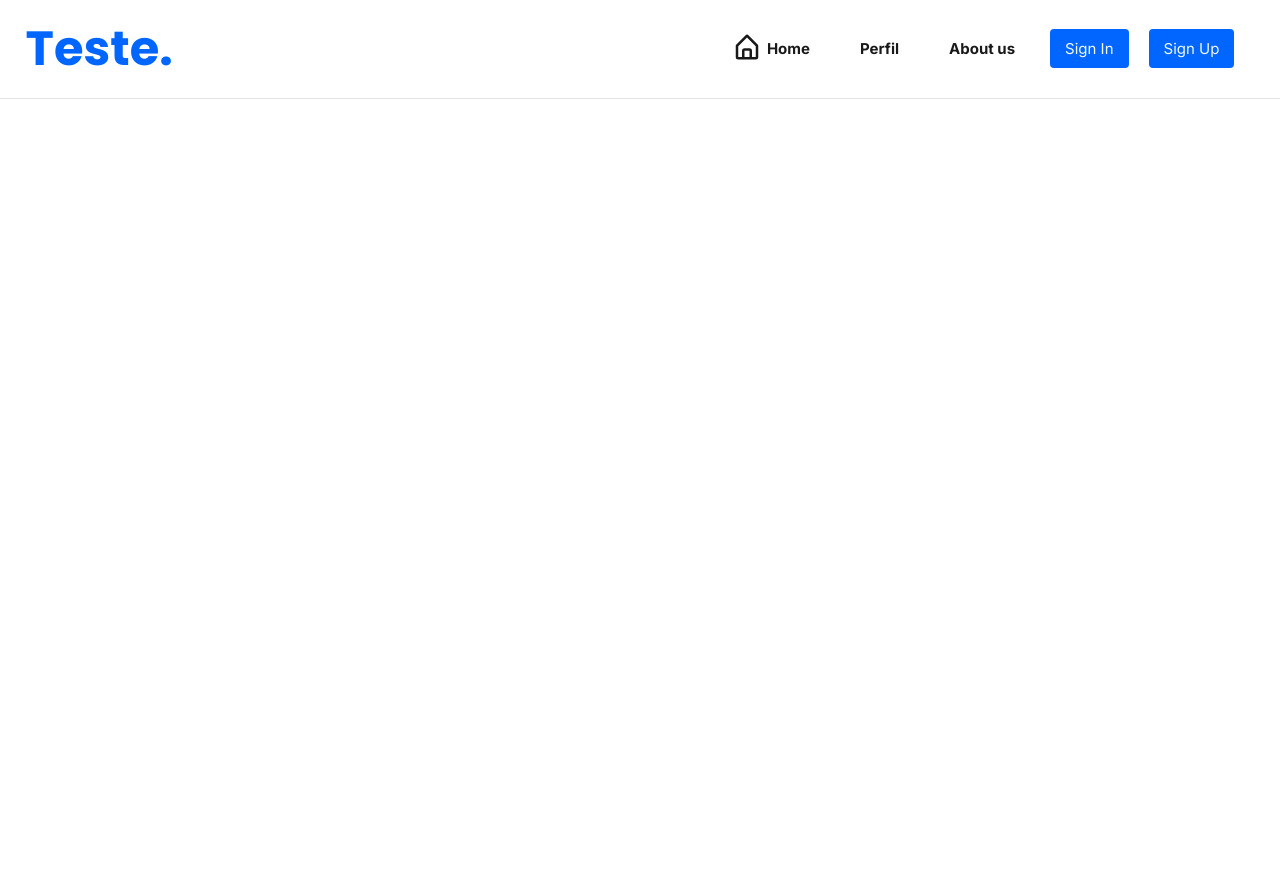
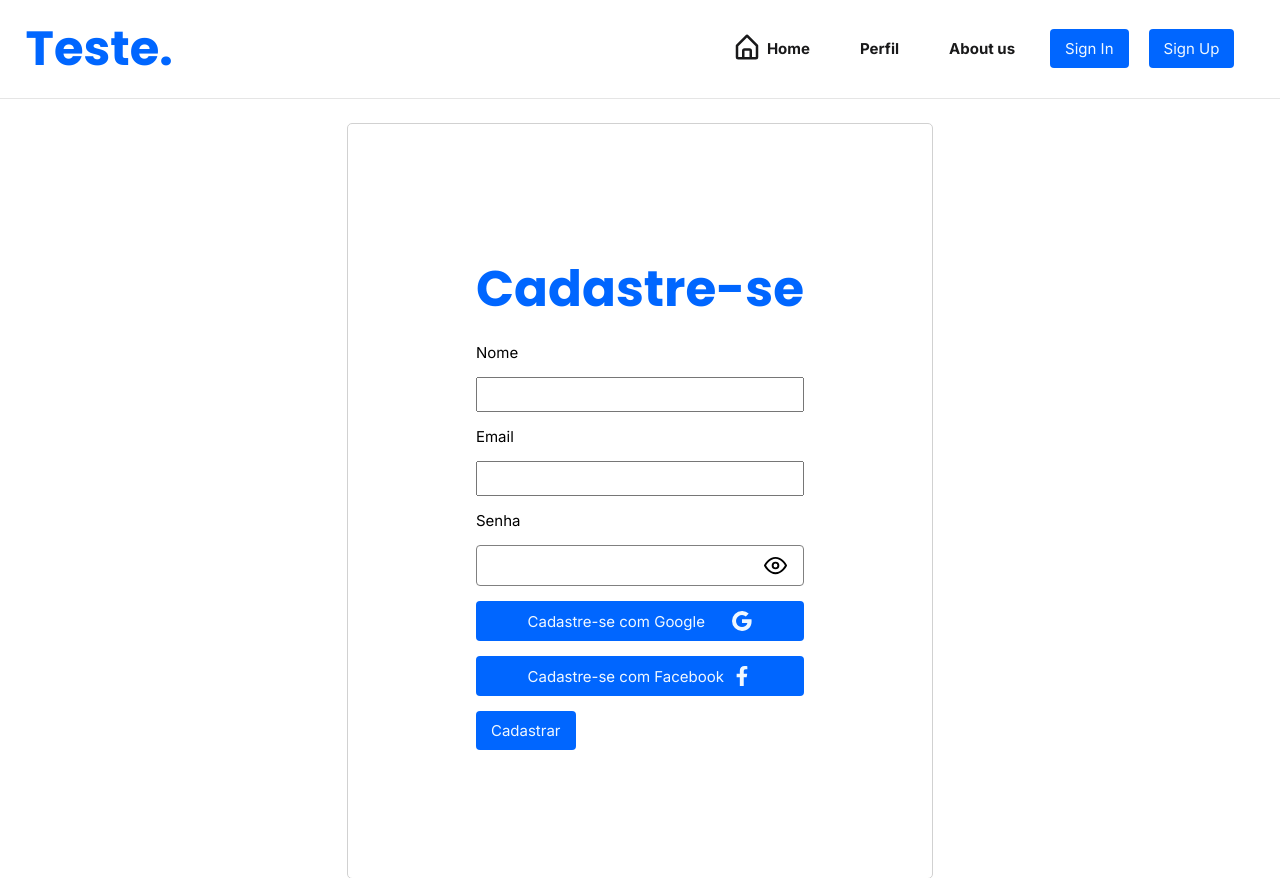
Before and after one commit to EdreyC/treino-react, a React (Create React App) app: page /signup in a window 1280 px wide. Before the commit the page ends 800 px from the top, so only its background shows below. Built offline with nearby package versions, Linux system fonts and the light colour scheme.

Commit message:
tela signup

```diff
--- a/src/components/button.tsx
+++ b/src/components/button.tsx
@@ -3,7 +3,7 @@ import '../styles/button.css'
 
 type ButtonProps = ButtonHTMLAttributes<HTMLButtonElement>;
 
-export default function ButtonAzulzinho(props: ButtonProps){
+export default function Button(props: ButtonProps){
     return(
         <button className="button"{...props}/>
     )
--- a/src/components/navbar.tsx
+++ b/src/components/navbar.tsx
@@ -1,7 +1,7 @@
 import React from "react";
 import { Link } from "react-router-dom";
 import '../styles/navbar.css'
-import ButtonAzulzinho from '../components/button'
+import Button from '../components/button'
 
 import { BiHomeAlt } from "react-icons/bi";
 
@@ -24,16 +24,15 @@ function NavBar(){
           <Link className="Link" to='/Profile'>Perfil</Link>
           <Link className="Link"to='/aboutus'>About us</Link>
 
+
           <Link to='/Signin'>
-            <ButtonAzulzinho>Sign In</ButtonAzulzinho>
+            <Button>Sign In</Button>
           </Link>
 
 
           <Link to='/Signup'>
-            <ButtonAzulzinho>Sign Up</ButtonAzulzinho>
+            <Button>Sign Up</Button>
           </Link>
-
-
 
       </div>
     </div>
--- a/src/pages/aboutus.tsx
+++ b/src/pages/aboutus.tsx
@@ -7,7 +7,7 @@ function AboutUs() {
     return (
         <div>
             <div className="container">
-                <h1>Sobre Nós</h1>
+                <h1 className="aboutus-text">Sobre Nós</h1>
 
 
                 <div className="content">
--- a/src/pages/profile.tsx
+++ b/src/pages/profile.tsx
@@ -1,10 +1,16 @@
+import { NOMEM } from "dns";
 import React from "react";
 import { Link } from "react-router-dom";
 
 
 function Profile(){
+
+
     return(
         <div>
+          <div>
+
+          </div>
 
         </div>
     )
--- a/src/pages/signup.tsx
+++ b/src/pages/signup.tsx
@@ -1,17 +1,56 @@
 import React from "react";
 import '../styles/signup.css'
+import { FiEye } from "react-icons/fi";
+import { FiEyeOff } from "react-icons/fi";
+import { BsGoogle } from 'react-icons/bs';
+import { FaFacebookF } from 'react-icons/fa';
+
+import Button from '../components/button'
+
+function SignUp() {
+    return (
+        <div className="container">
+            <div className="box">
+                <h1 className="title">Cadastre-se</h1>
+                <div className="form">
+
+                    <label htmlFor="nome">Nome</label>
+                    <input className="input" type="text" name="nome" id="" />
 
 
-function SignUp (){
-    return(
-       <div>
-           <div>
-               <h1></h1>
-               <input type="text" />
-               <input type="text" name="" id="" />
-               <button></button>
-           </div>
-       </div>
+                    <label htmlFor="email">Email</label>
+
+                    <input className="input" type="text" name="email" id="" />
+
+
+
+                    <label htmlFor="senha">Senha</label>
+
+                    <div className="box-pass">
+                        <input className="pass" type="text" name="senha" id="" />
+                        <button className="eyebutton" >
+                            <FiEye className="eyeicon" size={23}></FiEye></button>
+
+                    </div>
+
+
+                    <Button>
+                        Cadastre-se com Google
+                        <BsGoogle size={20} className="Google"></BsGoogle>
+                    </Button>
+                    <Button>
+                        Cadastre-se com Facebook
+                        <FaFacebookF size={20} className="Facebook"></FaFacebookF>
+                    </Button>
+
+                    <div className="">
+                        <Button>Cadastrar</Button>
+                    </div>
+
+                    </div>
+            </div>
+
+        </div>
     )
 }
 
--- a/src/routes.tsx
+++ b/src/routes.tsx
@@ -10,6 +10,7 @@ import Profile from "./pages/profile";
 import SignIN from "./pages/signin";
 import AboutUs from "./pages/aboutus";
 import SignIn from "./pages/signin";
+import SignUp from "./pages/signup";
 // import your route components too
 
 export default function MainRoutes(){
@@ -20,6 +21,7 @@ export default function MainRoutes(){
           <Route path="/profile" element={<Profile />}/>
           <Route path="/aboutus" element={<AboutUs/>}/>
           <Route path="/signin" element={<SignIn/>}/>
+          <Route path="/signup" element={<SignUp/>}/>
 
         </Routes>
 
--- a/src/styles/aboutus.css
+++ b/src/styles/aboutus.css
@@ -2,8 +2,7 @@
 
   display: flex;
   margin-top: 2%;
-  text-align: center;
-  justify-content:center;
+
   align-items: center;
   flex-direction: column;
 
@@ -21,7 +20,7 @@
 .content p {
   margin-right: 4rem;
 }
-.container h1{
+.aboutus-text{
   color: var(--blue);
   font-size: 60px;
   padding-top: 10%;
--- a/src/styles/button.css
+++ b/src/styles/button.css
@@ -10,7 +10,8 @@
     border-radius: 0.25rem;
     border: none;
     gap: 3.5px;
-
+    outline: none;
+    justify-content: center;
 }
 .button:hover{
     cursor: pointer;
--- a/src/styles/navbar.css
+++ b/src/styles/navbar.css
@@ -11,6 +11,7 @@
 .logotipo{
   color: #06f;
   font-size: 48px;
+  cursor: pointer;
 }
 .Lista-NavBar {
   align-items: center;
@@ -30,6 +31,7 @@
   justify-content: center;
   text-align: center;
   font-weight: 700;
+  transition: all ease-in 0.08s;
 
 }
 .Link:hover{
--- a/src/styles/signup.css
+++ b/src/styles/signup.css
@@ -0,0 +1,71 @@
+.container{
+
+}
+.box{
+    display: flex;
+    justify-content: center;
+    flex-direction: column;
+    outline: 1px solid #d1d1d1;
+    border-radius: 0.25rem;
+    padding: 8em;
+
+}
+.title{
+    font-size: 50px;
+    color: var(--blue);
+
+}
+.box label{
+    text-align: left;
+    font-family: 'Inter';
+    font-size: 15px;
+}
+.form{
+    margin-top: 1em;
+    display: flex;
+    justify-content: center;
+    flex-direction: column;
+    gap: 15px;
+}
+.form .input{
+    padding: 0.5em;
+    font-size: 14px;
+    font-family: 'Inter';
+    outline: none;
+
+
+}
+.eyebutton{
+    border: none;
+    display: flex;
+    width: 45px;
+    justify-content: center;
+    cursor: pointer;
+    background: none;
+    align-items: center;
+}
+
+.box-pass{
+    border: 1px solid gray;
+    display: flex;
+    padding: 0.5em;
+    border-radius: 0.25rem;
+}
+.eyeicon{
+
+}
+.pass{
+    border: none;
+    outline: none;
+    width: 100%;
+
+    font-family: 'Inter';
+}
+
+.Google{
+    margin-left: 24px;
+}
+
+.Facebook{
+    margin-left: 5px;
+}
```
Also changed, not shown: src/pages/home.tsx (+3 -5 lines).
